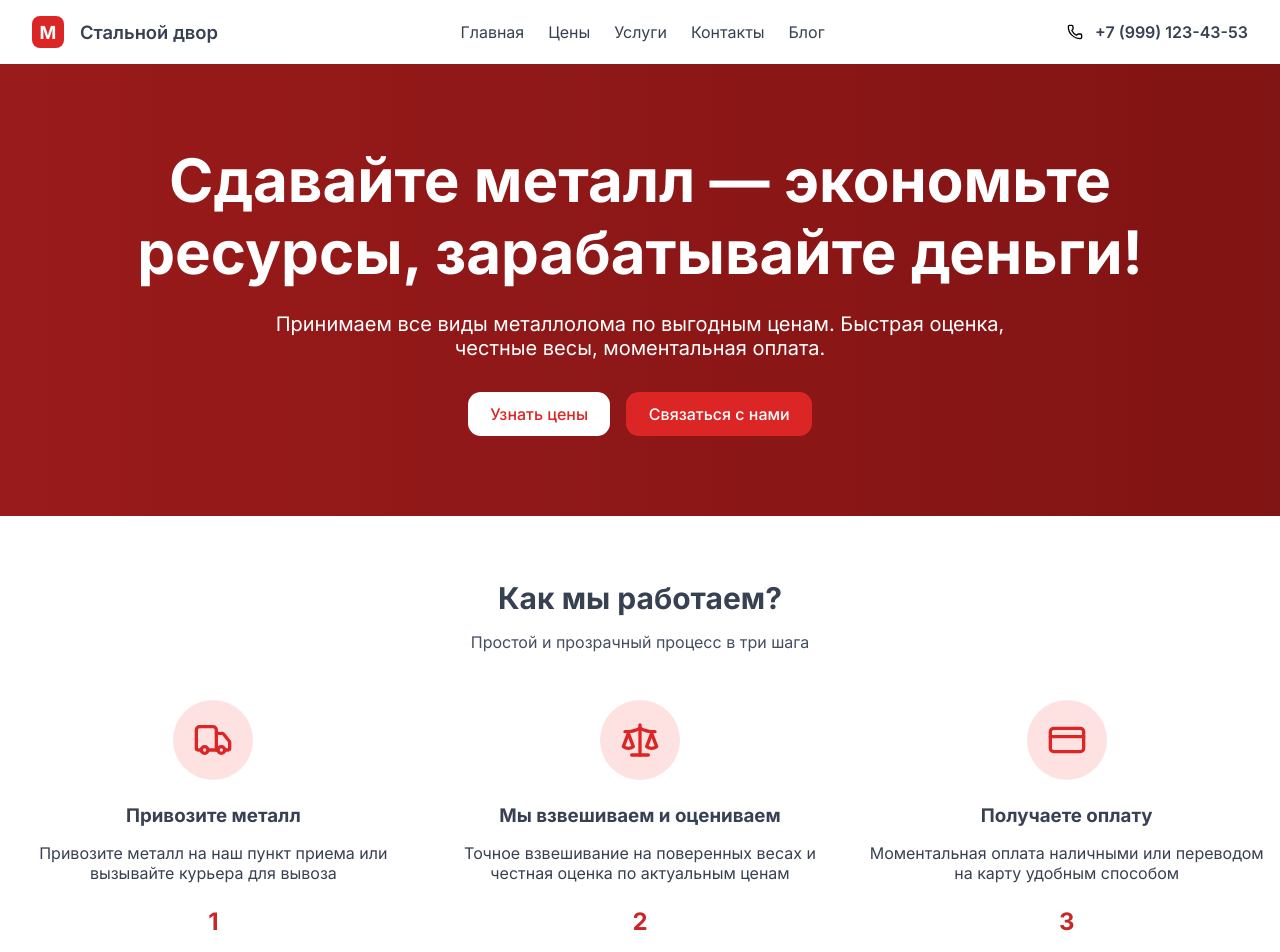
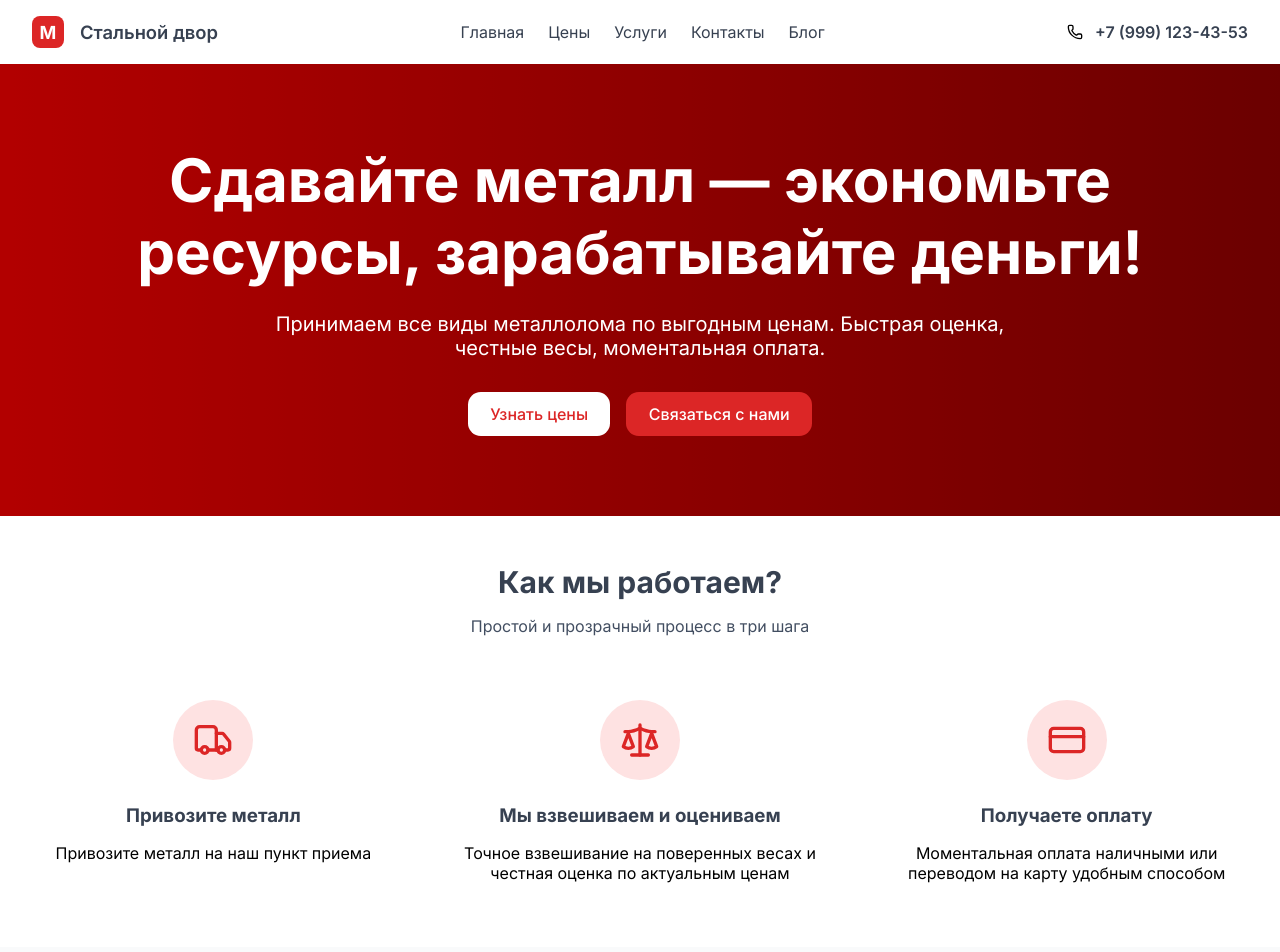
Before and after one commit to Whyleafy/metall, a Next.js app: page / in a window 1280 px wide. Shown: the top 952 px of the page. Built offline with nearby package versions, Linux system fonts and the light colour scheme; no server answers; the database is empty.

Commit message:
style: Градиент у хиро-секции, доработка шагов по приему, футер(лого)

```diff
--- a/app/styles/colors.scss
+++ b/app/styles/colors.scss
@@ -3,9 +3,9 @@ $color-black: #374151;
 $color-gray: #424E61;
 $color-white: #FFFFFF;
 $color-white-hover: #E0E0E0;
-$color-green: #22c55e;
+$color-green: #4ba059;
 $color-blue: #3b82f6;
 $color-red: #DC2626;
 $color-red-hover: #C62828;
-$color-green-hover: #16a34a;
+$color-green-hover: #3e844a;
 $color-blue-hover: #2563eb;
--- a/components/ContactSection/ContactSection.module.scss
+++ b/components/ContactSection/ContactSection.module.scss
@@ -63,8 +63,8 @@
 
 
 .buttonIcon {
-	width: 1.15rem;
-	height: 1.15rem;
+	width: 1.25rem;
+	height: 1.25rem;
 }
 
 .socials {
--- a/components/ContactSection/ContactSection.tsx
+++ b/components/ContactSection/ContactSection.tsx
@@ -22,11 +22,11 @@ export const ContactSection = () => {
 				<p className={styles.socials__p}>Или свяжитесь с нами в мессенджерах:</p>
 				<div className={styles.socials__buttons}>
 					<Button variant='green' className={styles.socials__button}>
-						<Send className={styles.buttonIcon}/>
+						<img src="/whatsapp-logo.svg" className={styles.buttonIcon}/>
 						WhatsApp
 					</Button>
 					<Button variant='blue' className={styles.socials__button}>
-						<Send className={styles.buttonIcon}/>
+						<img src="/telegram-logo.svg" className={styles.buttonIcon}/>
 						Telegram
 					</Button>
 				</div>
--- a/components/Footer/Footer.module.scss
+++ b/components/Footer/Footer.module.scss
@@ -37,13 +37,25 @@
 
 .title {
 	display: flex;
-	// align-items: center;
 	gap: 0.5rem;
 
 	&__text {
 		font-size: 1.15rem;
 		margin-bottom: 1rem;
 		font-weight: 600;
+	}
+}
+
+.logo {
+	display: flex;
+	align-items: center;
+	gap: 0.5rem;
+
+	&__text {
+		font-size: 1.15rem;
+		margin-bottom: 0rem;
+		font-weight: 600;
+		line-height: 1;
 	}
 }
 
--- a/components/Footer/Footer.tsx
+++ b/components/Footer/Footer.tsx
@@ -9,9 +9,9 @@ export const Footer = () => {
 			<div className={styles.footer__grid}>
 				{/* Логотип и описание */}
 				<div className={styles.footer__grid__column}>
-					<div className={styles.title}>
+					<div className={styles.logo}>
 						<Logo />
-						<p className={styles.title__text}>МеталлПрием</p>
+						<p className={styles.logo__text}>МеталлПрием</p>
 					</div>
 					<p className={styles.columnText}>
 						Надежный прием металлолома в городе. Честные цены, быстрая оценка, удобная оплата.
--- a/components/HeroSection/HeroSection.module.scss
+++ b/components/HeroSection/HeroSection.module.scss
@@ -6,7 +6,7 @@
   justify-content: center;
   min-height: 27.75rem;
   padding: 5rem 1rem;
-  background: linear-gradient(to right, #dc2626, #b91c1c);
+  background: linear-gradient(90deg, #ff0000, #990000);
   position: relative;
   color: colors.$color-white;
 
--- a/components/StepsSection/StepsSection.module.scss
+++ b/components/StepsSection/StepsSection.module.scss
@@ -1,7 +1,7 @@
 @use "../../app/styles/colors.scss";
 
 .section {
-	padding: 4rem 1rem;
+	padding: 3rem 1rem;
 	display: flex;
 	flex-direction: column;
 	text-align: center;
@@ -25,6 +25,7 @@
 	&__steps {
 		display: grid;
 		gap: 2rem;
+		align-items: stretch;
 
 		@media (min-width: 768px) {
 			grid-template-columns: repeat(3, minmax(0, 1fr));
@@ -32,7 +33,7 @@
 	}
 
 	@media (max-width: 768px) {
-        padding: 2rem 0.7rem;
+        padding: 2rem 2rem;
     }
 }
 
@@ -40,7 +41,12 @@
 	display: flex;
 	flex-direction: column;
 	align-items: center;
-	justify-content: center;
+	text-align: center;
+	padding: 1rem;
+	background-color: white;
+	gap: 1.5rem;
+	// Ключевая строка:
+	height: 100%;
 
 
 	&__iconBackground {
@@ -51,7 +57,6 @@
 		display: flex;
 		align-items: center;
 		justify-content: center;
-		margin-bottom: 1.5rem;
 	}
 
 	&__icon {
@@ -60,19 +65,22 @@
 		color: colors.$color-red;
 	}
 
-	&__title {
-		margin-bottom: 1rem;
+	&__text {
+
+		gap: 1rem;
+		display: flex;
+		flex-direction: column;
+		align-items: center;
+		justify-content: center;
+		&__title {
+			margin-bottom: 0.5rem;
+		}
+
+		&__p {
+			color: colors.$color-black;
+
+		}
 	}
 
-	&__p {
-		color: colors.$color-black;
 
-	}
-
-	&__index {
-		margin-top: 1.5rem;
-		font-size: 1.5rem;
-		font-weight: 700;
-		color: colors.$color-red-hover
-	}
 }
--- a/components/StepsSection/StepsSection.tsx
+++ b/components/StepsSection/StepsSection.tsx
@@ -13,7 +13,7 @@ export const StepsSection: React.FC<Props> = ({ className }) => {
     {
       icon: Truck,
       title: "Привозите металл",
-      description: "Привозите металл на наш пункт приема или вызывайте курьера для вывоза"
+      description: "Привозите металл на наш пункт приема"
     },
     {
       icon: Scale,
@@ -29,7 +29,7 @@ export const StepsSection: React.FC<Props> = ({ className }) => {
 
 
 	return (
-		<div className={styles.section}>
+		<section className={styles.section}>
 			<div className={styles.section__text}>
 				<Title color='black' tag='h2' className={styles.section__text__title}>Как мы работаем?</Title>
 				<p className={styles.section__text__p}>Простой и прозрачный процесс в три шага</p>
@@ -40,13 +40,14 @@ export const StepsSection: React.FC<Props> = ({ className }) => {
 						<div className={styles.step__iconBackground}>
 							<step.icon className={styles.step__icon}/>
 						</div>
-						<Title tag='h3' color='black' className={styles.step__title}>{step.title}</Title>
-						<p className={styles.step__p}>{step.description}</p>
-						<div className={styles.step__index}>{index + 1}</div>
+						<div className={styles.step__text}>
+							<Title tag='h3' color='black' className={styles.step__title}>{step.title}</Title>
+							<p className={styles.step__p}>{step.description}</p>
+						</div>
 					</div>
           		))}
 			</div>
-		</div>
+		</section>
 	);
 };
 
```
Also changed, not shown: public/telegram-logo.svg (added), public/whatsapp-logo.svg (added).
